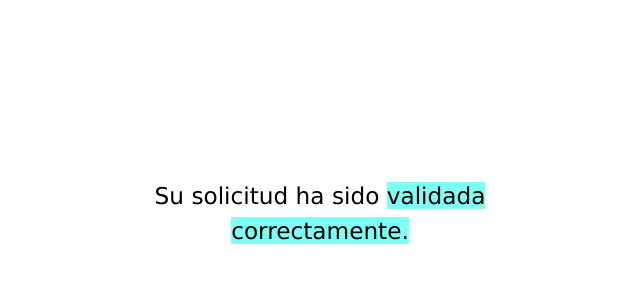
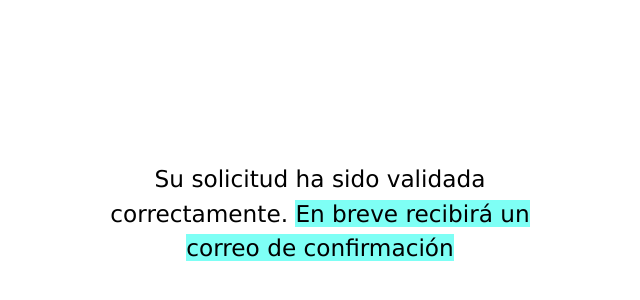
Before and after one commit to avocadopages/avocadopages.github.io, a plain HTML site: page index.html in a window 1280 px wide. Shown: the part 194-494 px from the top of the page, without its empty margins (320-960 px from the left). Drawn offline with Linux system fonts and the light colour scheme.

Commit message:
mejora html

```diff
--- a/index.html
+++ b/index.html
@@ -6,9 +6,9 @@
 	</head>
 	<body>
 
-        <p>
-            Su solicitud ha sido  <mark>validada correctamente.</mark>
-          </p>
+       <p>
+             Su solicitud ha sido  validada correctamente. <mark> En breve recibirá  un correo de confirmación </mark>
+            </p>
 
 	</body>
 </html>
```
